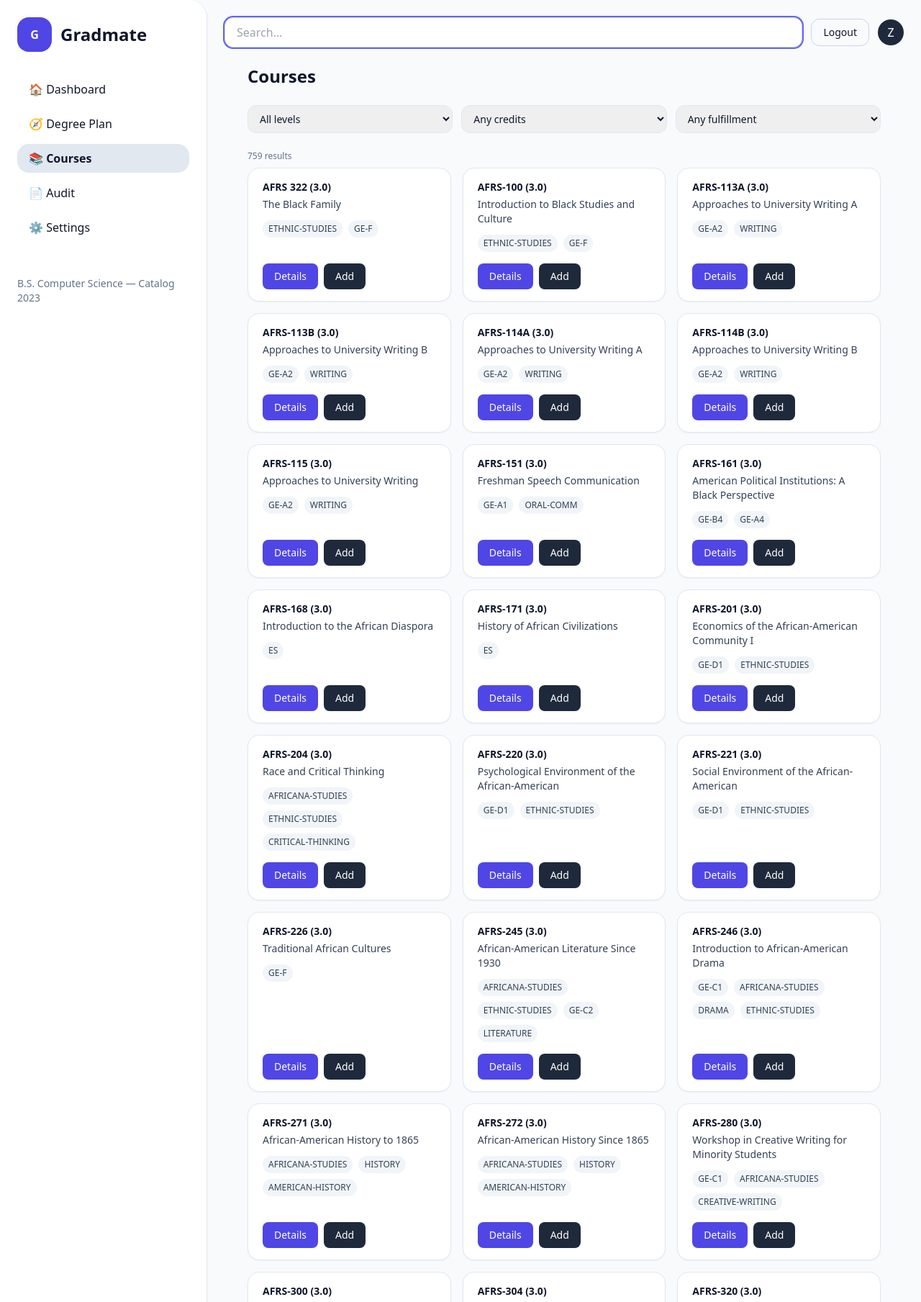
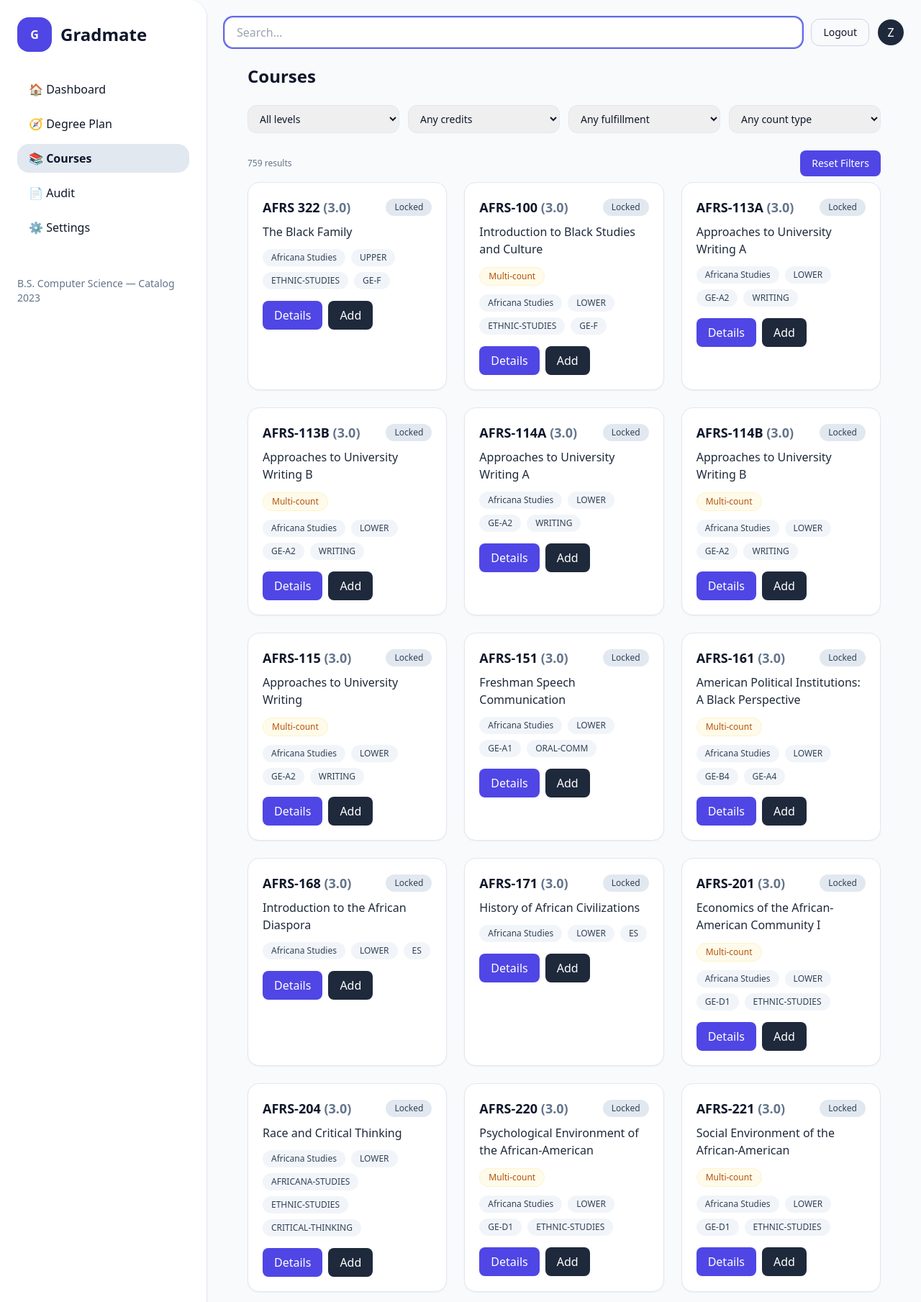
Before and after one commit to MBhuva6304/Gradmate, a Django app: page /courses/ in a window 1280 px wide. Shown: the top 1809 px of the page at 72% size. Run offline with Django 5.2, Linux system fonts and the light colour scheme; a user stored in the database is signed in; data comes from the database, SQL or seed files in the repository; both versions use the stored data as it was after the commit; some libraries are stand-ins or nearby versions.

Commit message:
Updated Double Count Logic and Added Assigned Codes to Context

```diff
--- a/templates/courses.html
+++ b/templates/courses.html
@@ -8,7 +8,7 @@
 
   <!-- Filters row -->
 <form id="filters-form" method="get" action="{% url 'courses' %}"
-class="grid grid-cols-1 md:grid-cols-3 gap-3 mb-6">
+class="grid grid-cols-1 md:grid-cols-4 gap-3 mb-6">
 
 <!-- Level -->
 <div>
@@ -57,90 +57,36 @@ class="grid grid-cols-1 md:grid-cols-3 gap-3 mb-6">
 {% endfor %}
 </select>
 </div>
+
+<div>
+  <label class="sr-only" for="count_type">Count Type</label>
+  <select id="count_type"
+        name="count_type"
+        class="w-full rounded-xl border border-slate-200 px-3 py-2 text-sm"
+  >
+  {% for value, label in count_type_choices %}
+    <option value="{{ value }}"
+            {% if value == selected_count_type %}selected{% endif %}>
+      {{ label }}
+    </option>
+  {% endfor %}
+  </select>
+</div>
 </form>
 
 
-  <p class="text-xs text-slate-500 mb-2">{{ courses|length }} results</p>
+<div class="mb-2 flex items-center justify-between">
+  <p class="text-xs text-slate-500">{{ courses|length }} results</p>
 
-  <!-- Courses grid -->
-  <div class="grid grid-cols-1 md:grid-cols-2 xl:grid-cols-3 gap-4">
-  {% for c in courses %}
-    <div class="bg-white rounded-2xl border border-slate-200 shadow-sm px-5 py-4 flex flex-col justify-between">
-      <div>
-        <p class="text-sm font-semibold text-slate-900">
-          {{ c.code }} ({{ c.credits }})
-        </p>
+  <a href="{% url 'courses' %}"
+   class="inline-flex items-center justify-center rounded-lg bg-indigo-600 px-4 py-2 text-sm font-medium text-white hover:bg-indigo-700">
+  Reset Filters
+</a>
+</div>
 
-        <p class="mt-1 text-sm text-slate-700">
-          {{ c.title }}
-        </p>
-
-        {% if c.progress_label %}
-          <div class="mt-3">
-            <span class="inline-flex items-center rounded-full px-3 py-1 text-xs font-medium {{ c.progress_badge_class }}">
-              {{ c.progress_label }}
-            </span>
-          </div>
-        {% endif %}
-
-        <!-- tags row -->
-        <div class="mt-3 flex flex-wrap gap-2">
-          {% for t in c.tags.all %}
-            <span class="px-2 py-1 text-xs rounded-full bg-slate-100 text-slate-700">
-              {{ t.name }}
-            </span>
-          {% endfor %}
-        </div>
-      </div>
-
-      <div class="mt-4 flex flex-wrap gap-2">
-        <a
-          href="{% url 'course_detail' c.id %}?partial=1"
-          data-course-url="{% url 'course_detail' c.id %}?partial=1"
-          class="inline-flex items-center justify-center rounded-lg bg-indigo-600 text-white px-4 py-2 text-sm font-medium hover:bg-indigo-700"
-        >
-          Details
-        </a>
-
-        {% if c.can_remove %}
-          <form method="post" action="{% url 'remove_course_status' c.id %}" class="inline">
-            {% csrf_token %}
-            <input type="hidden" name="next" value="{{ request.get_full_path }}">
-            <button type="submit"
-              class="inline-flex items-center justify-center rounded-lg bg-rose-600 text-white px-4 py-2 text-sm font-medium hover:bg-rose-700">
-        Remove
-            </button>
-          </form>
-        {% else %}
-          <details class="relative inline-block">
-            <summary class="list-none cursor-pointer inline-flex items-center justify-center rounded-lg bg-slate-800 text-white px-4 py-2 text-sm font-medium hover:bg-slate-900">
-        Add
-            </summary>
-
-            <div class="absolute right-0 mt-2 w-48 rounded-xl border border-slate-200 bg-white shadow-lg p-2 z-20">
-        <form method="post" action="{% url 'mark_course_completed' c.id %}">
-          {% csrf_token %}
-          <input type="hidden" name="next" value="{{ request.get_full_path }}">
-          <button type="submit" class="w-full text-left rounded-lg px-3 py-2 text-sm hover:bg-slate-100">
-            Add to Completed
-          </button>
-        </form>
-
-        <form method="post" action="{% url 'mark_course_in_progress' c.id %}">
-          {% csrf_token %}
-          <input type="hidden" name="next" value="{{ request.get_full_path }}">
-          <button type="submit" class="w-full text-left rounded-lg px-3 py-2 text-sm hover:bg-slate-100">
-            Add to In Progress
-          </button>
-        </form>
-            </div>
-          </details>
-        {% endif %}
-      </div>
-    </div>
-  {% empty %}
-    <p class="text-sm text-slate-600">No courses found for your program / catalog year.</p>
-  {% endfor %}
+<!-- Courses grid -->
+<div id="courses-results">
+  {% include "courses_list.html" %}
 </div>
 
 <!-- Slide-over panel backdrop -->
--- a/templates/courses_list.html
+++ b/templates/courses_list.html
@@ -25,6 +25,14 @@
       <p class="mt-2 text-slate-800">{{ c.title }}</p>
     {% endif %}
 
+    {% if c.is_multi_count %}
+      <div class="mt-3">
+        <span class="inline-flex items-center rounded-full bg-amber-50 px-3 py-1 text-xs font-medium text-amber-700 border border-amber-100">
+          Multi-count
+        </span>
+      </div>
+  {% endif %}
+
     <div class="mt-3 flex flex-wrap gap-2">
       {% if c.subject %}<span class="px-3 py-1 text-xs rounded-full bg-slate-100 text-slate-700">{{ c.subject|title }}</span>{% endif %}
       {% if c.level %}<span class="px-3 py-1 text-xs rounded-full bg-slate-100 text-slate-700">{{ c.level|upper }}</span>{% endif %}
@@ -35,9 +43,9 @@
 
     <div class="mt-4 flex flex-wrap gap-2">
       <a href="{% url 'course_detail' c.pk %}?partial=1"
-       class="open-course-modal inline-flex items-center rounded-lg bg-indigo-600 px-4 py-2 text-white hover:bg-indigo-700"
-       data-course-id="{{ c.pk }}">
-      Details
+        data-course-url="{% url 'course_detail' c.pk %}?partial=1"
+        class="inline-flex items-center rounded-lg bg-indigo-600 px-4 py-2 text-white hover:bg-indigo-700">
+        Details
       </a>
 
       {% if c.can_remove %}
--- a/users/views.py
+++ b/users/views.py
@@ -5,6 +5,7 @@ import io
 import os
 import random
 import re
+from .requirement_engine import build_course_counting_map
 from functools import wraps
 
 from django.conf import settings
@@ -844,6 +845,17 @@ def _build_requirement_audit_data(profile, user):
 
                 meta = _status_meta(done, completed, ip_count, required)
 
+                udge_completed_codes = {
+                    (r["code"] or "").upper()
+                    for r in course_rows
+                    if r["status"] == "ok" and r.get("code") and r["code"] != "—"
+                }
+                udge_ip_codes = {
+                    (r["code"] or "").upper()
+                    for r in course_rows
+                    if r["status"] == "ip" and r.get("code") and r["code"] != "—"
+                }
+
                 subsection = {
                     "name": "General Education Upper Division",
                     "short": _short_group_name("General Education Upper Division"),
@@ -852,6 +864,9 @@ def _build_requirement_audit_data(profile, user):
                     "in_progress": ip_count,
                     "remaining": max(0.0, required - completed - ip_count),
                     "done": done,
+                    "total_options": len(course_rows),
+                    "assigned_completed_codes": list(assigned_completed_codes),
+                    "assigned_in_progress_codes": list(assigned_ip_codes),
                     "courses": course_rows,
                     "status_label": meta["label"],
                     "tag_class": meta["tag_class"],
@@ -936,6 +951,15 @@ def _build_requirement_audit_data(profile, user):
 
             done = bool(item.get("done", False))
 
+            assigned_completed_codes = {
+                (code or "").upper()
+                for code in item.get("assigned_completed_codes", [])
+            }
+            assigned_ip_codes = {
+                (code or "").upper()
+                for code in item.get("assigned_in_progress_codes", [])
+            }
+
             matched_completed = []
             matched_ip = []
 
@@ -956,11 +980,11 @@ def _build_requirement_audit_data(profile, user):
                 }
 
             for cc in completed_courses:
-                if cc.course and (cc.course.code or "").upper() in block_course_codes:
+                if cc.course and (cc.course.code or "").upper() in assigned_completed_codes:
                     matched_completed.append(cc)
 
             for ic in in_progress_courses:
-                if ic.course and (ic.course.code or "").upper() in block_course_codes:
+                if ic.course and (ic.course.code or "").upper() in assigned_ip_codes:
                     matched_ip.append(ic)
 
             ip_count = max(int(in_progress_from_group), len(matched_ip))
@@ -1017,6 +1041,9 @@ def _build_requirement_audit_data(profile, user):
                 "in_progress": ip_count,
                 "remaining": max(0.0, required - completed - ip_count),
                 "done": done,
+                "total_options": len(block_course_codes),
+                "assigned_completed_codes": list(assigned_completed_codes),
+                "assigned_in_progress_codes": list(assigned_ip_codes),
                 "courses": course_rows,
                 "status_label": meta["label"],
                 "tag_class": meta["tag_class"],
@@ -1064,12 +1091,26 @@ def _build_requirement_audit_data(profile, user):
 
         subsections.sort(key=_subsection_sort_key)
 
+        group_required = sum(s["required"] for s in subsections)
+        group_completed = sum(s["completed"] for s in subsections)
+        group_remaining = sum(s["remaining"] for s in subsections)
+
+        group_in_progress_codes = set()
+        for s in subsections:
+            group_in_progress_codes.update(
+                (code or "").upper()
+                for code in s.get("assigned_in_progress_codes", [])
+                if code
+            )
+
+        group_in_progress = len(group_in_progress_codes)
+
         audit_groups.append({
             "title": bucket_name,
             "required": group_required,
             "completed": group_completed,
             "in_progress": group_in_progress,
-            "remaining": max(0.0, group_required - group_completed - group_in_progress),
+            "remaining": group_remaining,
             "subsections": subsections,
         })
 
@@ -1452,6 +1493,21 @@ def courses_page(request):
 
     courses = list(base_qs)
 
+    req = ProgramRequirement.objects.filter(
+        program=profile.program,
+        catalog_year=profile.catalog_year,
+    ).first()
+
+    count_map = build_course_counting_map(courses, req) if req else {}
+
+    for c in courses:
+        info = count_map.get(c.id, {})
+        c.eligible_blocks = info.get("eligible_names", [])
+        c.applied_blocks = info.get("applied_names", [])
+        c.eligible_count = info.get("eligible_count", 0)
+        c.applied_count = info.get("applied_count", 0)
+        c.is_multi_count = info.get("is_multi_count", False)
+
     completed_ids = set(
         CompletedClass.objects.filter(profile=profile).values_list("course_id", flat=True)
     )
@@ -1460,8 +1516,35 @@ def courses_page(request):
     )
 
     for c in courses:
-        state = _course_ui_state(profile, c)
-        _apply_course_ui_state(c, state)
+        if c.id in completed_ids:
+            state = {
+                "progress_status": "completed",
+                "progress_label": "Completed",
+                "progress_badge_class": "bg-emerald-100 text-emerald-700",
+                "action_label": "Remove",
+                "can_add": False,
+                "can_remove": True,
+            }
+        elif c.id in in_progress_ids:
+            state = {
+                "progress_status": "in_progress",
+                "progress_label": "In Progress",
+                "progress_badge_class": "bg-amber-100 text-amber-700",
+                "action_label": "Remove",
+                "can_add": False,
+                "can_remove": True,
+            }
+    else:
+        state = {
+            "progress_status": "",
+            "progress_label": "",
+            "progress_badge_class": "",
+            "action_label": "Add",
+            "can_add": True,
+            "can_remove": False,
+        }
+
+    _apply_course_ui_state(c, state)
 
     level_param = request.GET.get("level", "").strip()
     LEVEL_RANGES = {
@@ -1502,10 +1585,6 @@ def courses_page(request):
     if tag_param:
         courses = [c for c in courses if any(t.name == tag_param for t in c.tags.all())]
 
-    req = ProgramRequirement.objects.filter(
-        program=profile.program,
-        catalog_year=profile.catalog_year,
-    ).first()
 
     fulfillment_param = request.GET.get("fulfillment", "").strip()
     if fulfillment_param and req:
@@ -1513,6 +1592,11 @@ def courses_page(request):
         if block:
             block_course_ids = set(block.courses.values_list("id", flat=True))
             courses = [c for c in courses if c.id in block_course_ids]
+    count_type = request.GET.get("count_type", "").strip()
+    if count_type == "single":
+        courses = [c for c in courses if getattr(c, "applied_count", 0) == 1]
+    elif count_type == "multi":
+        courses = [c for c in courses if getattr(c, "applied_count", 0) > 1]
 
     level_choices = [
         ("", "All levels"),
@@ -1533,11 +1617,6 @@ def courses_page(request):
         ("5", "5 credits"),
     ]
 
-    req = ProgramRequirement.objects.filter(
-        program=profile.program,
-        catalog_year=profile.catalog_year,
-    ).first()
-
     fulfillment_labels = []
     if req:
         fulfillment_labels = list(
@@ -1546,6 +1625,12 @@ def courses_page(request):
 
     fulfillment_choices = [("", "Any fulfillment")] + [
         (label, label) for label in fulfillment_labels
+    ]
+
+    count_type_choices = [
+        ("", "Any count type"),
+        ("single", "Single Count"),
+        ("multi", "Multi Count"),
     ]
 
     ctx = {
@@ -1560,6 +1645,8 @@ def courses_page(request):
         "credit_choices": credit_choices,
         "fulfillment_choices": fulfillment_choices,
         "results_count": len(courses),
+        "count_type_choices": count_type_choices,
+        "selected_count_type": count_type,
     }
 
     if _wants_partial(request):
@@ -1578,6 +1665,20 @@ def course_detail(request, pk: int):
         program=profile.program,
         catalog_year=profile.catalog_year,
     )
+
+    req = ProgramRequirement.objects.filter(
+        program=profile.program,
+        catalog_year=profile.catalog_year,
+    ).first()
+
+    count_map = build_course_counting_map([course], req) if req else {}
+    count_info = count_map.get(course.id, {})
+
+    course.eligible_blocks = count_info.get("eligible_names", [])
+    course.applied_blocks = count_info.get("applied_names", [])
+    course.eligible_count = count_info.get("eligible_count", 0)
+    course.applied_count = count_info.get("applied_count", 0)
+    course.is_multi_count = count_info.get("is_multi_count", False)
 
     tags = course.tags.all().order_by("name")
     prereqs = course.prerequisites.all().order_by("subject", "level", "code")
@@ -1607,6 +1708,11 @@ def course_detail(request, pk: int):
         "can_add": state["can_add"],
         "can_remove": state["can_remove"],
         "action_label": state["action_label"],
+        "eligible_blocks": course.eligible_blocks,
+        "applied_blocks": course.applied_blocks,
+        "eligible_count": course.eligible_count,
+        "applied_count": course.applied_count,
+        "is_multi_count": course.is_multi_count,
     }
 
     if _wants_partial(request):
```
Also changed, not shown: templates/audit.html (+16 -1 lines), templates/course_detail.html (+18 -0 lines), templates/course_detail_modal.html (+43 -0 lines), users/models.py (+51 -56 lines), users/requirement_engine.py (added, +64 -0 lines), db.sqlite3, users/migrations/0019_requirementblock_count_group.py (added).
